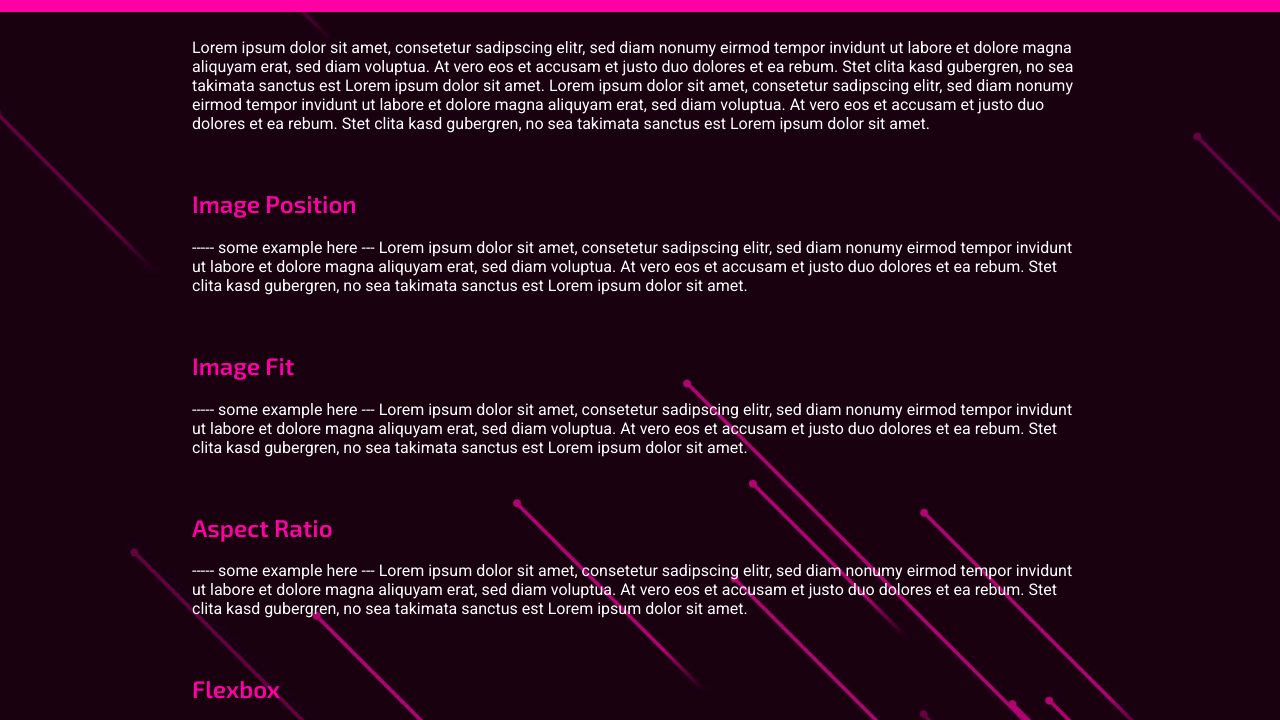
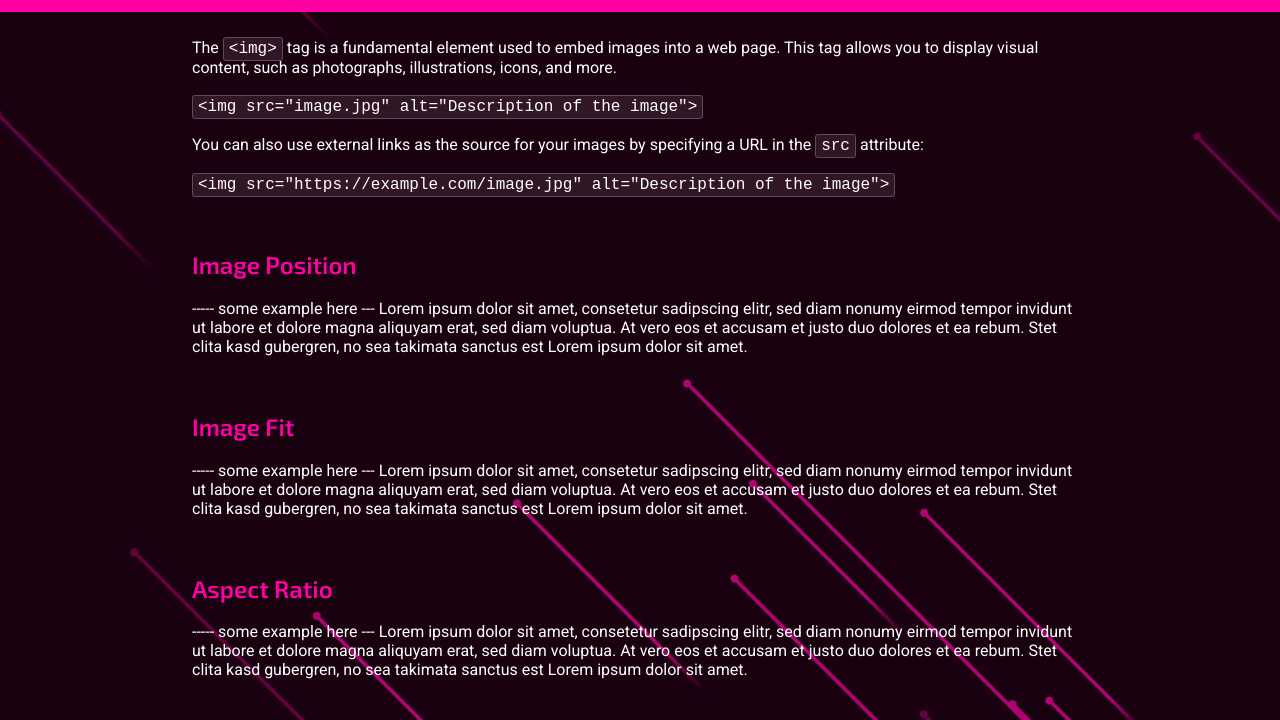
Before and after one commit to DavidGrasboeck/WDP-Images, a plain HTML site: page Summary/Summary.html in a window 1280 px wide. Shown: the part 76-796 px from the top of the page. Drawn offline with Linux system fonts and the light colour scheme.

Commit message:
Code Style

```diff
--- a/Summary/Summary.html
+++ b/Summary/Summary.html
@@ -23,13 +23,14 @@
         <h3>By David Grasböck and Rafael Fleischanderl</h3>
     </header>
     <section>
-        <p>Lorem ipsum dolor sit amet, consetetur sadipscing elitr, sed diam nonumy eirmod tempor invidunt ut labore et
-            dolore magna aliquyam erat, sed diam voluptua. At vero eos et accusam et justo duo dolores et ea rebum. Stet
-            clita kasd gubergren, no sea takimata sanctus est Lorem ipsum dolor sit amet. Lorem ipsum dolor sit amet,
-            consetetur sadipscing elitr, sed diam nonumy eirmod tempor invidunt ut labore et dolore magna aliquyam erat,
-            sed diam voluptua. At vero eos et accusam et justo duo dolores et ea rebum. Stet clita kasd gubergren, no
-            sea
-            takimata sanctus est Lorem ipsum dolor sit amet.
+        <p>The <code>&lt;img&gt;</code> tag is a fundamental element used to embed images into a web page. This tag allows you to
+            display visual content, such as photographs, illustrations, icons, and more.
+            <br><br>
+            <code>&lt;img src="image.jpg" alt="Description of the image"&gt;</code>
+            <br><br>
+            You can also use external links as the source for your images by specifying a URL in the <code>src</code> attribute:
+            <br><br>
+            <code>&lt;img src="https://example.com/image.jpg" alt="Description of the image"&gt;</code>
         </p>
     </section>
     <section>
@@ -137,7 +138,8 @@
                     <a target="_blank" href="https://www.w3schools.com/csS/css3_flexbox.asp">w3schools</a>
                 </li>
                 <li>
-                    <a target="_blank" href="https://blog.logrocket.com/responsive-image-gallery-css-flexbox/">LogRocket</a>
+                    <a target="_blank"
+                        href="https://blog.logrocket.com/responsive-image-gallery-css-flexbox/">LogRocket</a>
                 </li>
             </ul>
         </div>
--- a/styles.css
+++ b/styles.css
@@ -105,6 +105,16 @@ a:hover {
     color: var(--text-color-primary);
 }
 
+
+code {
+    background-color: #311726;
+    color: #fff;
+    border: 1px solid #5e4c5e;
+    padding: 2px 5px;
+    border-radius: 3px;
+    font-family: 'Courier New', Courier, monospace;
+}
+
 @media screen and (min-width:1100px) {
     footer {
         grid-template-columns: repeat(6, 2fr);
```
